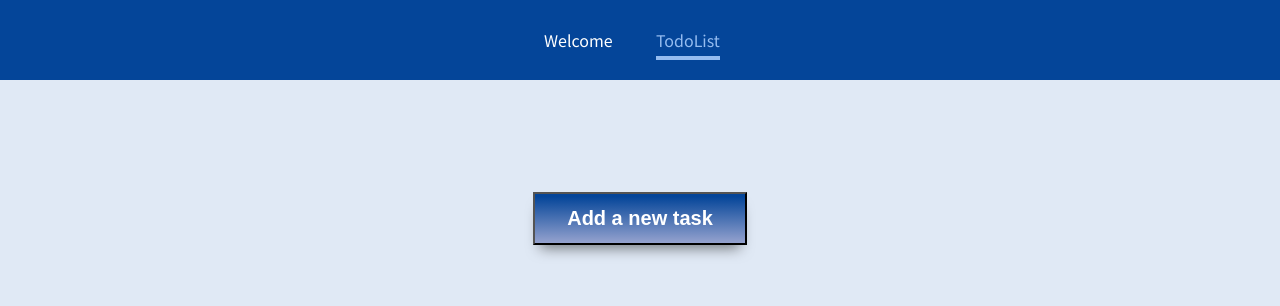
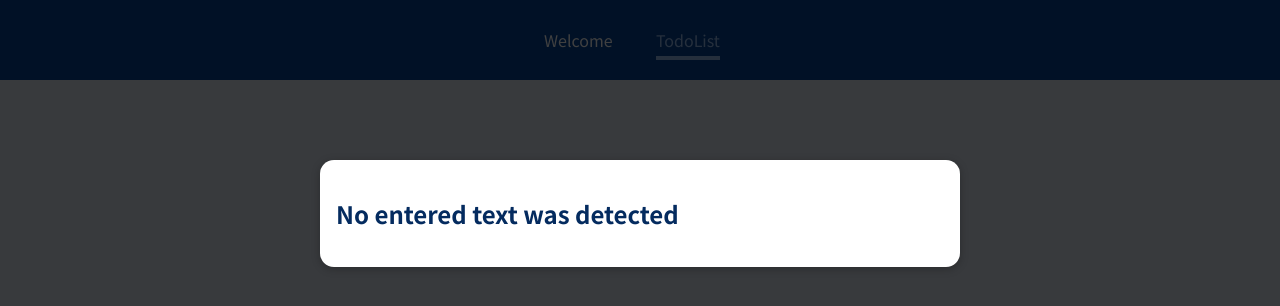
Before and after one commit to mriiad/todo-list, a React (Create React App) app: page /todolist/new-item in a window 1280 px wide. Shown: the top 306 px of the page. Built offline with nearby package versions, Linux system fonts and the light colour scheme.

Commit message:
Adding portals for no data case

```diff
--- a/public/index.html
+++ b/public/index.html
@@ -28,6 +28,7 @@
   </head>
   <body>
     <noscript>You need to enable JavaScript to run this app.</noscript>
+    <div id="overlays"></div>
     <div id="root"></div>
     <!--
       This HTML file is a template.
--- a/src/App.js
+++ b/src/App.js
@@ -1,22 +1,29 @@
-import { Navigate, Route, Routes } from "react-router-dom";
-import MainHeader from "./components/MainHeader";
-import NewItem from "./components/NewItem";
-import TodoList from "./pages/TodoList";
-import Welcome from "./pages/Welcome";
+import { Fragment } from 'react';
+import { Navigate, Route, Routes } from 'react-router-dom';
+import MainHeader from './components/MainHeader';
+import NewItem from './components/NewItem';
+import NoData from './components/NoData';
+import TodoList from './pages/TodoList';
+import Welcome from './pages/Welcome';
 
 function App() {
 	return (
-    <div>
+		<Fragment>
+			<NoData />
 			<MainHeader />
 			<main>
 				<Routes>
-          <Route path="/" exact element={<Navigate replace to="/welcome" />} />
-          <Route path="/welcome" element={<Welcome />} />
-          <Route path="/todolist" element={<TodoList />} />
-          <Route path="/todolist/new-item" element={<NewItem />} />
+					<Route
+						path='/'
+						exact
+						element={<Navigate replace to='/welcome' />}
+					/>
+					<Route path='/welcome' element={<Welcome />} />
+					<Route path='/todolist' element={<TodoList />} />
+					<Route path='/todolist/new-item' element={<NewItem />} />
 				</Routes>
 			</main>
-    </div>
+		</Fragment>
 	);
 }
 
--- /dev/null
+++ b/src/components/Modal.js
@@ -0,0 +1,29 @@
+import React, { Fragment } from 'react';
+import ReactDOM from 'react-dom';
+import classes from './Modal.module.css';
+
+const Backdrop = (props) => {
+	return <div className={classes.backdrop} />;
+};
+
+const ModalOverlay = (props) => {
+	return (
+		<div className={classes.modal}>
+			<div className={classes.content}>{props.children}</div>
+		</div>
+	);
+};
+
+const portalElement = document.getElementById('overlays');
+
+export const Modal = (props) => {
+	return (
+		<Fragment>
+			{ReactDOM.createPortal(<Backdrop />, portalElement)}
+			{ReactDOM.createPortal(
+				<ModalOverlay>{props.children}</ModalOverlay>,
+				portalElement
+			)}
+		</Fragment>
+	);
+};
--- /dev/null
+++ b/src/components/Modal.module.css
@@ -0,0 +1,40 @@
+.backdrop {
+	position: fixed;
+	top: 0;
+	left: 0;
+	width: 100%;
+	height: 100vh;
+	z-index: 20;
+	background-color: rgba(0, 0, 0, 0.75);
+}
+
+.modal {
+	position: fixed;
+	top: 20vh;
+	left: 5%;
+	width: 90%;
+	background-color: white;
+	padding: 1rem;
+	border-radius: 14px;
+	box-shadow: 0 2px 8px rgba(0, 0, 0, 0.25);
+	z-index: 30;
+	animation: slide-down 300ms ease-out forwards;
+}
+
+@media (min-width: 768px) {
+	.modal {
+		width: 40rem;
+		left: calc(50% - 20rem);
+	}
+}
+
+@keyframes slide-down {
+	from {
+		opacity: 0;
+		transform: translateY(-3rem);
+	}
+	to {
+		opacity: 1;
+		transform: translateY(0);
+	}
+}
--- a/src/components/NewItemForm.js
+++ b/src/components/NewItemForm.js
@@ -1,10 +1,10 @@
-import AddCircleIcon from "@mui/icons-material/AddCircle";
-import CancelIcon from "@mui/icons-material/Cancel";
-import { useState } from "react";
-import classes from "./NewItemForm.module.css";
+import AddCircleIcon from '@mui/icons-material/AddCircle';
+import CancelIcon from '@mui/icons-material/Cancel';
+import { useState } from 'react';
+import classes from './NewItemForm.module.css';
 
 function NewItemForm({ addNewItem, cancelAdding }) {
-  const [enteredText, setEnteredText] = useState("");
+	const [enteredText, setEnteredText] = useState('');
 	const [adding, isAdding] = useState(false);
 
 	const onInputChangeHandler = (e) => {
@@ -13,8 +13,10 @@ function NewItemForm({ addNewItem, cancelAdding }) {
 	};
 
 	const onAjouterClickHandler = () => {
-    setEnteredText("");
+		setEnteredText('');
+		if (enteredText !== '') {
 			addNewItem(enteredText);
+		}
 	};
 
 	const onCancelClickHandler = () => {
@@ -22,18 +24,21 @@ function NewItemForm({ addNewItem, cancelAdding }) {
 		cancelAdding(adding);
 	};
 
-  const pointerStyle = { cursor: "pointer" };
+	const pointerStyle = { cursor: 'pointer' };
 
 	return (
 		<div className={classes.newItem__control__container}>
 			<CancelIcon onClick={onCancelClickHandler} style={pointerStyle} />
 			<input
 				className={classes.newItem__control}
-        type="text"
+				type='text'
 				value={enteredText}
 				onChange={onInputChangeHandler}
 			/>
-      <AddCircleIcon onClick={onAjouterClickHandler} style={pointerStyle} />
+			<AddCircleIcon
+				onClick={onAjouterClickHandler}
+				style={pointerStyle}
+			/>
 		</div>
 	);
 }
--- /dev/null
+++ b/src/components/NoData.js
@@ -0,0 +1,12 @@
+import React from 'react';
+import { Modal } from './Modal';
+
+function NoData() {
+	return (
+		<Modal>
+			<h2>No entered text was detected</h2>
+		</Modal>
+	);
+}
+
+export default NoData;
```
Lines whose indentation alone changed are shown as unchanged.
